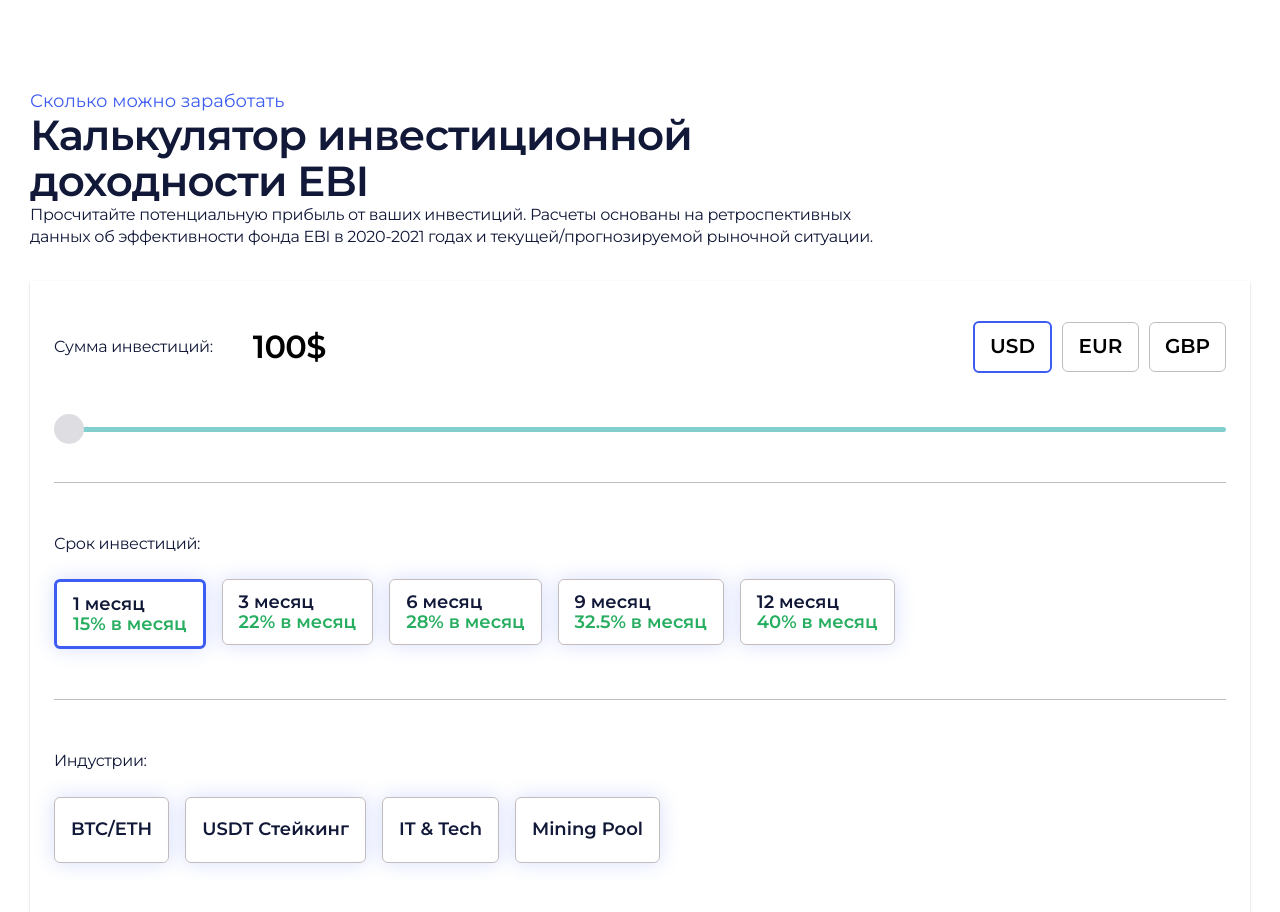
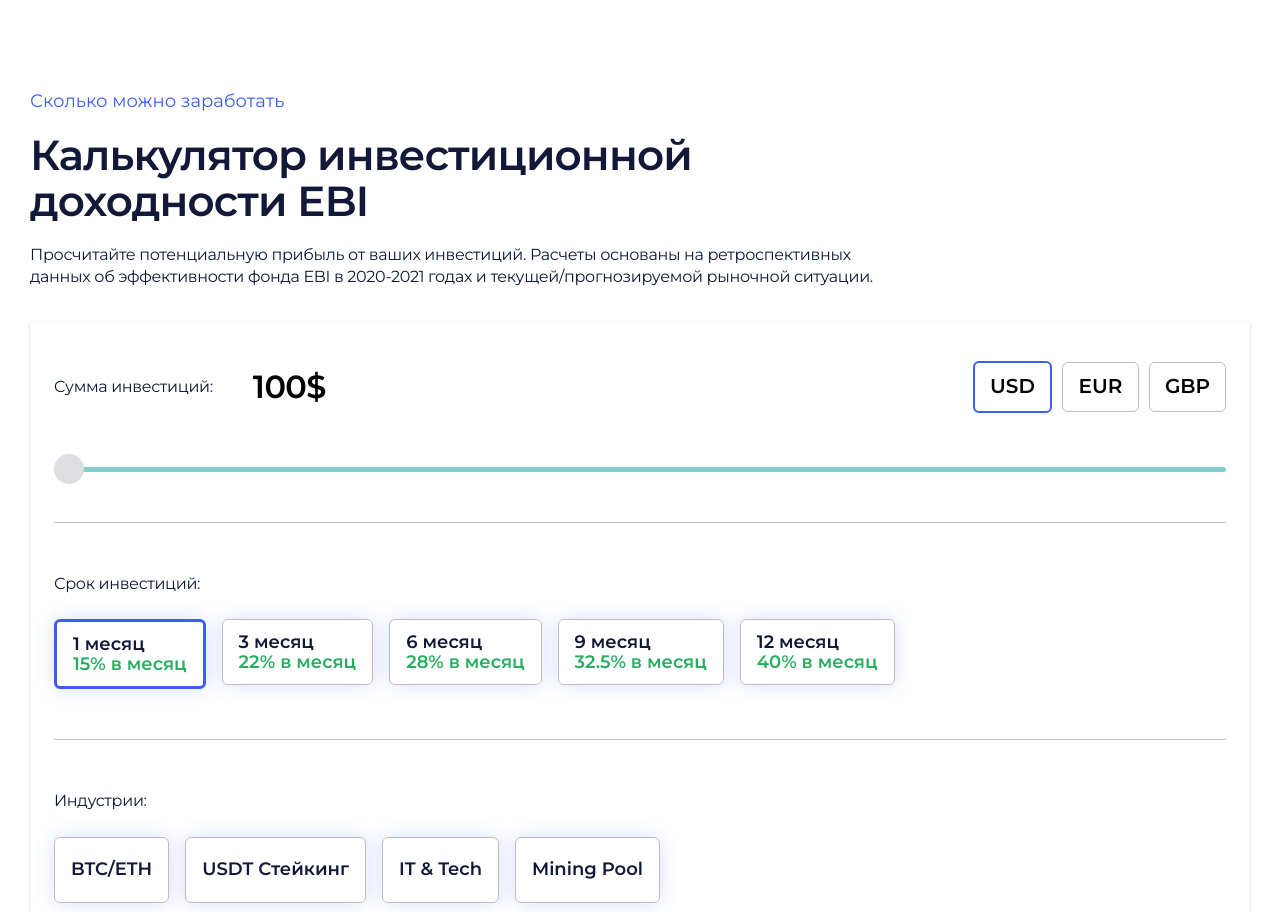
Before and after one commit to nemirovka28/nemirovka_2828, a plain HTML site: page index.html in a window 1280 px wide. Shown: the part 2728-3640 px from the top of the page. Drawn offline with nearby package versions, Linux system fonts and the light colour scheme.

Commit message:
fixed bag

```diff
--- a/style/style.css
+++ b/style/style.css
@@ -1010,6 +1010,7 @@
   font-style: normal;
   font-size: 42px;
   color: var(--text-primary-color);
+  padding-top: 20px;
 }
 .calc__salary {
   color: var(--text-primary-color);
@@ -1018,7 +1019,7 @@
   letter-spacing: -0.02em;
   font-style: normal;
   font-size: 16px;
-  padding: 0;
+  padding: 20px 0 0;
   margin: 0;
 }
 
```
